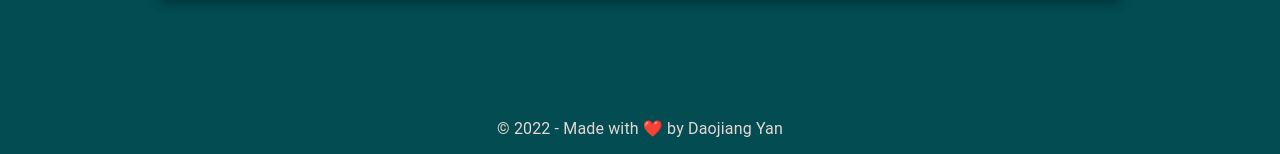
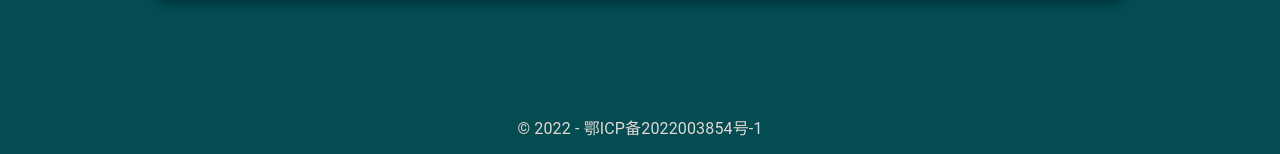
Before and after one commit to Yan-Daojiang/homepage, a Gatsby site: page / in a window 1280 px wide. Shown: the part 646-800 px from the top of the page. Built offline with nearby package versions, Linux system fonts and the light colour scheme; Gatsby itself is replaced by a stand-in of ours.

Commit message:
备案号 添加备案号

```diff
--- a/src/layout/Layout.tsx
+++ b/src/layout/Layout.tsx
@@ -1,4 +1,5 @@
 import { Typography } from "@mui/material";
+import { Link } from "gatsby";
 import React, { FC } from "react";
 
 import { Background, HamburgerMenu } from "../components";
@@ -22,7 +23,7 @@ const Layout: FC<LayoutProps> = ({ children }) => (
           height: 50,
         }}
       >
-        &copy; {new Date().getFullYear()} - Made with ❤️ by {"Daojiang Yan"}
+        &copy; {new Date().getFullYear()} - 鄂ICP备2022003854号-1
       </Typography>
     </Background>
   </>
```
